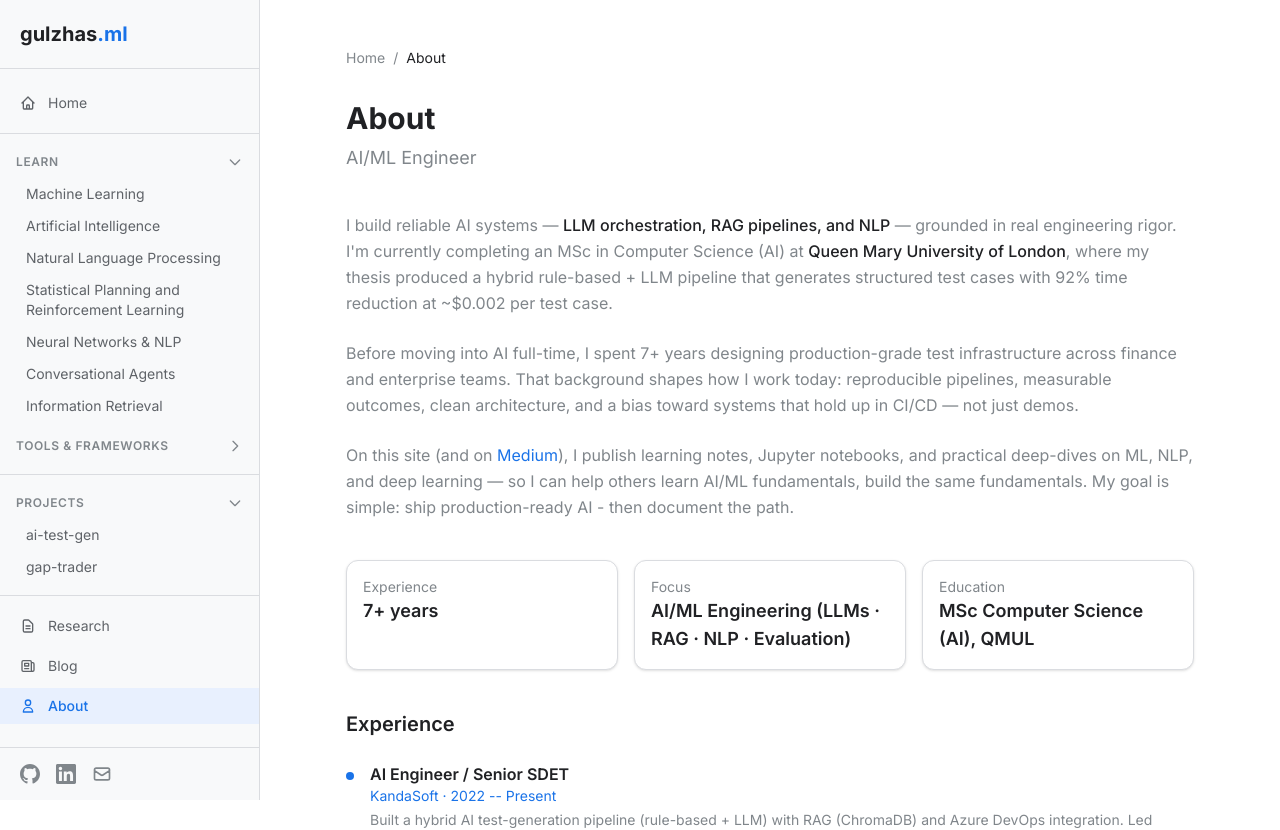
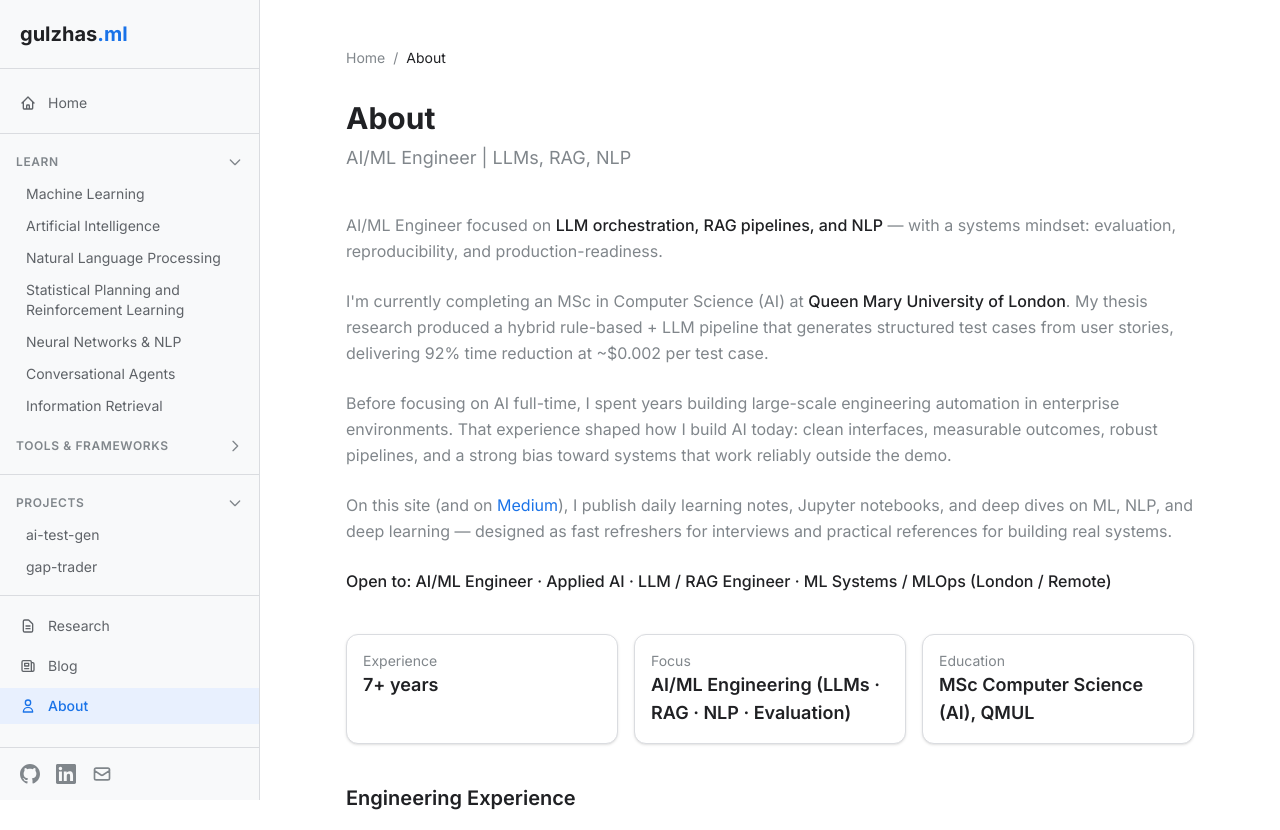
Before and after one commit to Gulzhasm/gulzhasml.com, a Next.js app: page /about in a window 1280 px wide. Shown: the top 830 px of the page. Built offline with nearby package versions, Linux system fonts and the light colour scheme.

Commit message:
Updated the About page

```diff
--- a/src/app/about/page.tsx
+++ b/src/app/about/page.tsx
@@ -33,19 +33,21 @@ export default function AboutPage() {
       {/* Bio */}
       <div className="mb-10 space-y-6 text-[var(--color-text-muted)] leading-relaxed">
         <p>
-          I build reliable AI systems —{" "}
+          AI/ML Engineer focused on{" "}
           <span className="text-[var(--color-text)] font-medium">LLM orchestration, RAG pipelines, and NLP</span>
-          {" "}— grounded in real engineering rigor.
-          I&apos;m currently completing an MSc in Computer Science (AI) at{" "}
-          <span className="text-[var(--color-text)] font-medium">Queen Mary University of London</span>,
-          where my thesis produced a hybrid rule-based + LLM pipeline that generates
-          structured test cases with 92% time reduction at ~$0.002 per test case.
+          {" "}— with a systems mindset: evaluation, reproducibility, and production-readiness.
         </p>
         <p>
-          Before moving into AI full-time, I spent 7+ years designing production-grade
-          test infrastructure across finance and enterprise teams. That background shapes
-          how I work today: reproducible pipelines, measurable outcomes, clean architecture,
-          and a bias toward systems that hold up in CI/CD — not just demos.
+          I&apos;m currently completing an MSc in Computer Science (AI) at{" "}
+          <span className="text-[var(--color-text)] font-medium">Queen Mary University of London</span>.
+          My thesis research produced a hybrid rule-based + LLM pipeline that generates structured
+          test cases from user stories, delivering 92% time reduction at ~$0.002 per test case.
+        </p>
+        <p>
+          Before focusing on AI full-time, I spent years building large-scale engineering
+          automation in enterprise environments. That experience shaped how I build AI today:
+          clean interfaces, measurable outcomes, robust pipelines, and a strong bias toward
+          systems that work reliably outside the demo.
         </p>
         <p>
           On this site (and on{" "}
@@ -57,9 +59,12 @@ export default function AboutPage() {
           >
             Medium
           </a>
-          ), I publish learning notes, Jupyter notebooks, and practical deep-dives
-          on ML, NLP, and deep learning — so I can help others learn AI/ML fundamentals, build the same fundamentals. My goal is simple: ship production-ready
-          AI - then document the path.
+          ), I publish daily learning notes, Jupyter notebooks, and deep dives on ML, NLP,
+          and deep learning — designed as fast refreshers for interviews and practical
+          references for building real systems.
+        </p>
+        <p className="text-[var(--color-text)] font-medium">
+          Open to: AI/ML Engineer · Applied AI · LLM / RAG Engineer · ML Systems / MLOps (London / Remote)
         </p>
       </div>
 
@@ -79,7 +84,7 @@ export default function AboutPage() {
 
       {/* Experience */}
       <div className="mb-10">
-        <h2 className="text-xl font-semibold text-[var(--color-text)] mb-6">Experience</h2>
+        <h2 className="text-xl font-semibold text-[var(--color-text)] mb-6">Engineering Experience</h2>
         <div className="space-y-5">
           {[
             {
--- a/src/app/layout.tsx
+++ b/src/app/layout.tsx
@@ -27,7 +27,6 @@ export const metadata: Metadata = {
     "deep learning",
     "RAG pipeline",
     "Gulzhas Mailybayeva",
-    "RAG pipeline",
     "AI projects",
     "Python AI",
   ],
--- a/src/components/About.tsx
+++ b/src/components/About.tsx
@@ -7,24 +7,28 @@ export function About() {
 
         <div className="space-y-6 text-lg text-[var(--color-text-muted)] leading-relaxed">
           <p>
-            I build reliable AI systems —{" "}
+            AI/ML Engineer focused on{" "}
             <span className="text-[var(--color-text)]">
               LLM orchestration, RAG pipelines, and NLP
             </span>
-            {" "}— grounded in real engineering rigor.
+            {" "}— with a systems mindset: evaluation, reproducibility, and production-readiness.
+          </p>
+
+          <p>
             I&apos;m currently completing an MSc in Computer Science (AI) at{" "}
             <span className="text-[var(--color-text)]">
               Queen Mary University of London
             </span>
-            , where my thesis produced a hybrid rule-based + LLM pipeline that generates
-            structured test cases with 92% time reduction at ~$0.002 per test case.
+            . My thesis research produced a hybrid rule-based + LLM pipeline that generates
+            structured test cases from user stories, delivering 92% time reduction at ~$0.002
+            per test case.
           </p>
 
           <p>
-            Before moving into AI full-time, I spent 7+ years designing production-grade
-            test infrastructure across finance and enterprise teams. That background shapes
-            how I work today: reproducible pipelines, measurable outcomes, clean architecture,
-            and a bias toward systems that hold up in CI/CD — not just demos.
+            Before focusing on AI full-time, I spent years building large-scale engineering
+            automation in enterprise environments. That experience shaped how I build AI today:
+            clean interfaces, measurable outcomes, robust pipelines, and a strong bias toward
+            systems that work reliably outside the demo.
           </p>
 
           <p>
@@ -37,9 +41,13 @@ export function About() {
             >
               Medium
             </a>
-            ), I publish learning notes, Jupyter notebooks, and practical deep-dives
-            on ML, NLP, and deep learning — so I can help others learn AI/ML fundamentals,build the same fundamentals. My goal is simple: ship production-ready
-            AI — then document the path.
+            ), I publish daily learning notes, Jupyter notebooks, and deep dives on ML, NLP,
+            and deep learning — designed as fast refreshers for interviews and practical
+            references for building real systems.
+          </p>
+
+          <p className="text-[var(--color-text)]">
+            Open to: AI/ML Engineer · Applied AI · LLM / RAG Engineer · ML Systems / MLOps (London / Remote)
           </p>
         </div>
 
@@ -66,7 +74,7 @@ export function About() {
         {/* Experience timeline */}
         <div className="mt-12">
           <h3 className="text-xl font-semibold text-[var(--color-text)] mb-6">
-            Experience
+            Engineering Experience
           </h3>
           <div className="space-y-6">
             {[
--- a/src/lib/constants.ts
+++ b/src/lib/constants.ts
@@ -1,6 +1,6 @@
 export const siteConfig = {
   name: "Gulzhas Mailybayeva",
-  title: "AI/ML Engineer",
+  title: "AI/ML Engineer | LLMs, RAG, NLP",
   tagline: "AI/ML Engineer building LLM + RAG systems for reliable software quality (ex-Senior SDET).",
   description:
     "AI/ML Engineer specializing in LLM orchestration, RAG pipelines, and NLP. 7+ years of production engineering experience.",
```
